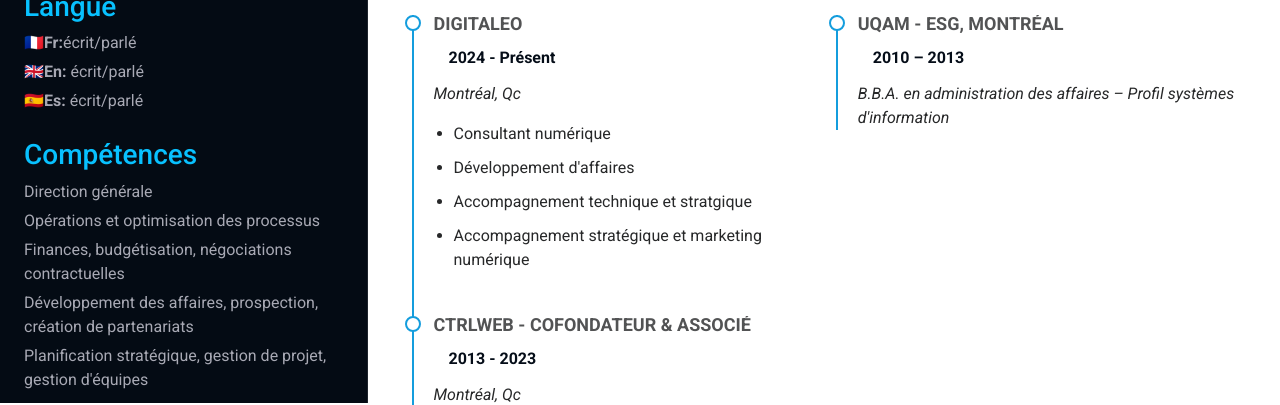
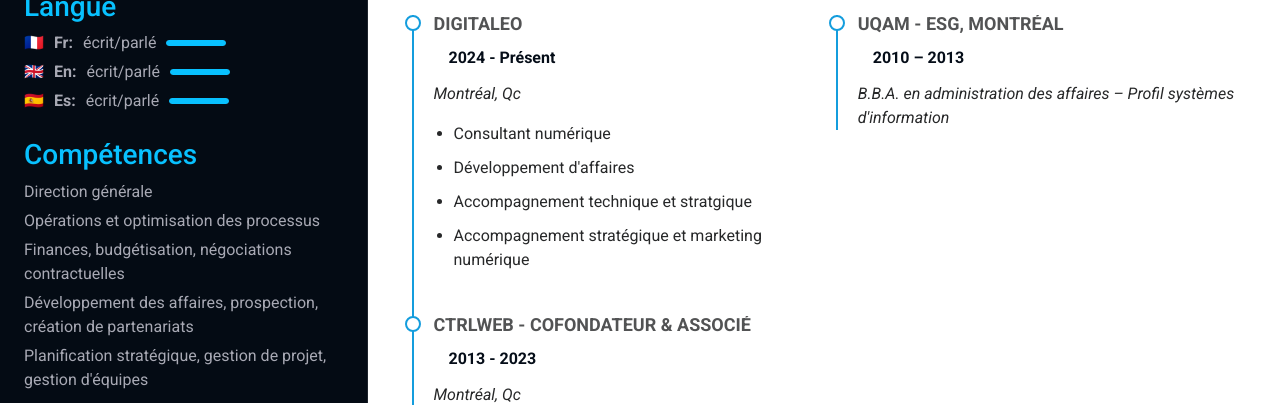
Before and after one commit to pulzur/cv-leo, a plain HTML site: page index.html in a window 1280 px wide. Shown: the part 397-802 px from the top of the page. Drawn offline with Linux system fonts and the light colour scheme.

Commit message:
ajout progression bar langue

```diff
--- a/assets/css/main.css
+++ b/assets/css/main.css
@@ -359,6 +359,31 @@ h6 {
 .navmenu .dropdown>.dropdown-active {
   display: block;
   background-color: rgba(33, 37, 41, 0.03);
+}
+
+.navmenu ul.language-list li {
+  padding-left: 9px;
+  margin-bottom: 5px;
+  color: #a8a9b4;
+  display: flex;
+  align-items: center;
+  gap: 10px;
+}
+
+.language-progress {
+  width: 60px;
+  height: 6px;
+  background-color: rgba(255, 255, 255, 0.1);
+  border-radius: 3px;
+  overflow: hidden;
+  margin-left: auto;
+}
+
+.language-progress .progress-bar {
+  height: 100%;
+  background-color: #08c1ff;
+  border-radius: 3px;
+  transition: width 0.3s ease;
 }
 
 /*--------------------------------------------------------------
```
Also changed, not shown: 3 other files.
